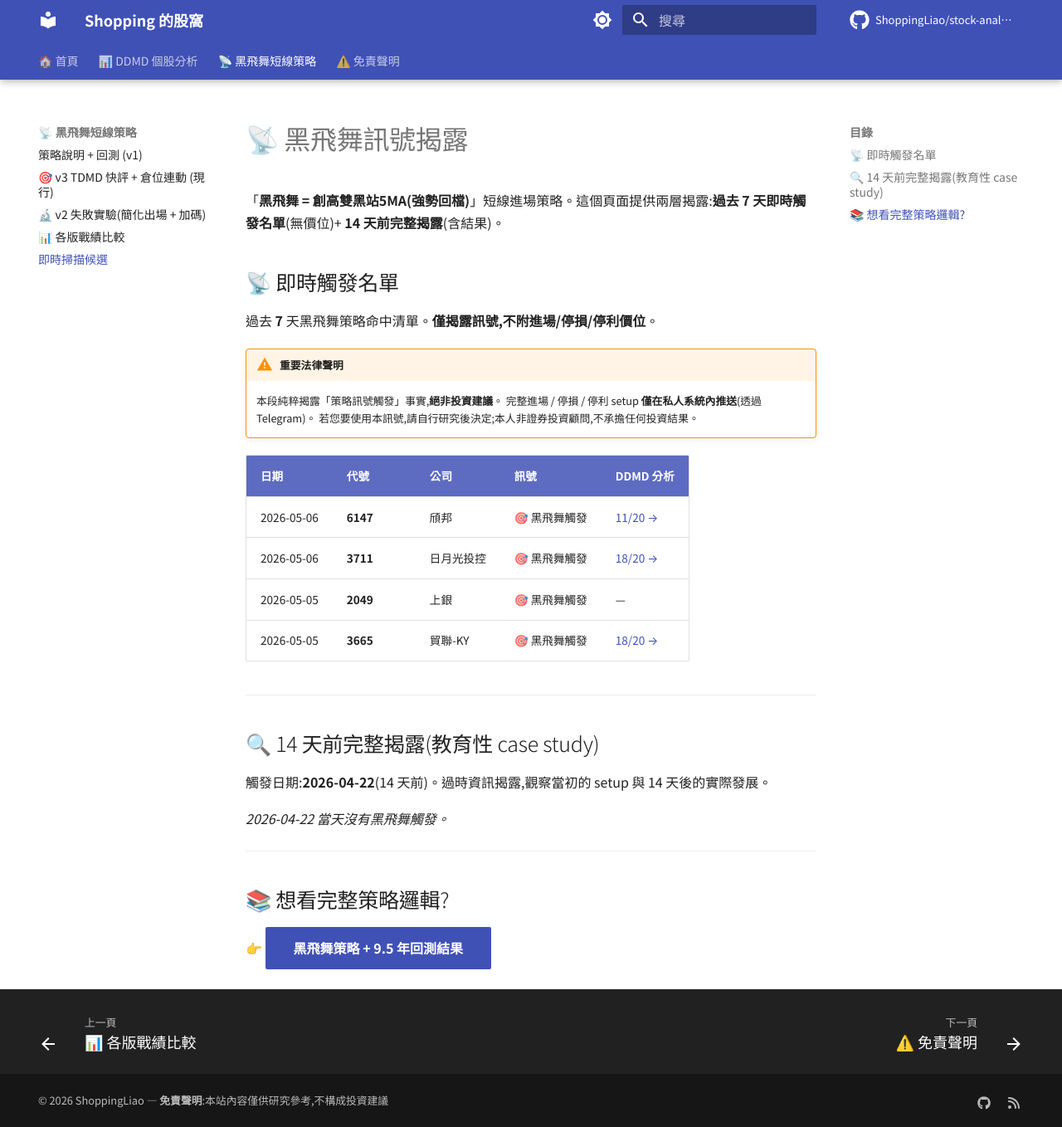
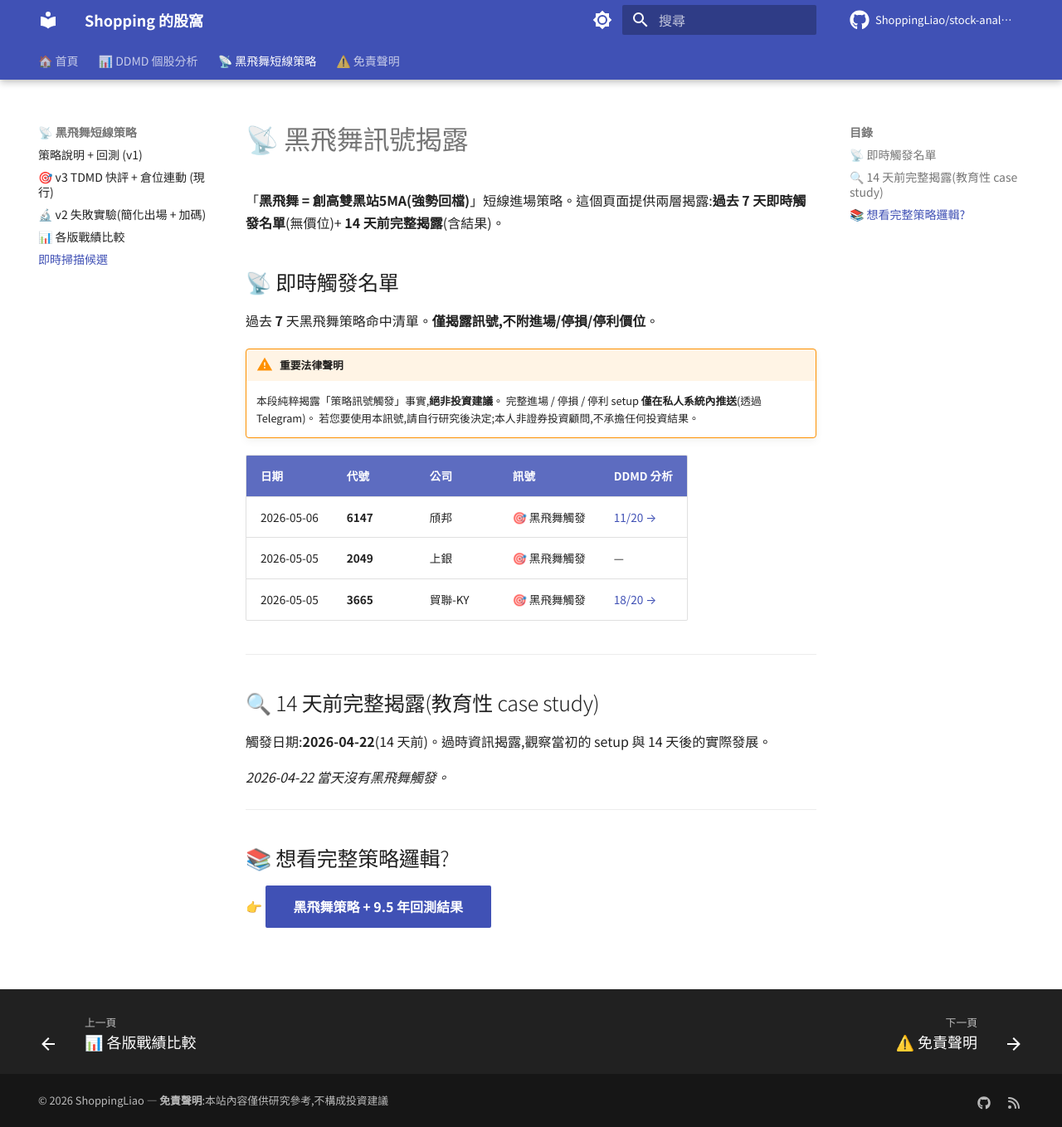
Before and after one commit to ShoppingLiao/stock-analysis-public, an MkDocs documentation site: the page built from docs/signals.md, in a window 1280 px wide and 1358 px high. Shown: the whole window at 83% size. Built offline with MkDocs 1.6.1 and Material for MkDocs 9.7.7, drawn with Linux system fonts in a browser that asks for light colours; comment, search, counter and statistics services are not loaded.

Commit message:
docs(signals): update L2/L3 (2026-05-06)

```diff
--- a/docs/signals.md
+++ b/docs/signals.md
@@ -14,7 +14,6 @@
 | 日期 | 代號 | 公司 | 訊號 | DDMD 分析 |
 |------|------|------|------|----------|
 | 2026-05-06 | **6147** | 頎邦 | 🎯 黑飛舞觸發 | [11/20 →](https://shoppingliao.github.io/stock-analysis-public/reports/6147_%E9%A0%8E%E9%82%A6_DDMD_2026-05-06/) |
-| 2026-05-06 | **3711** | 日月光投控 | 🎯 黑飛舞觸發 | [18/20 →](https://shoppingliao.github.io/stock-analysis-public/reports/3711_%E6%97%A5%E6%9C%88%E5%85%89%E6%8A%95%E6%8E%A7_DDMD_2026-05-05/) |
 | 2026-05-05 | **2049** | 上銀 | 🎯 黑飛舞觸發 | — |
 | 2026-05-05 | **3665** | 貿聯-KY | 🎯 黑飛舞觸發 | [18/20 →](https://shoppingliao.github.io/stock-analysis-public/reports/3665_%E8%B2%BF%E8%81%AF_DDMD_2026-05-06/) |
 
```
